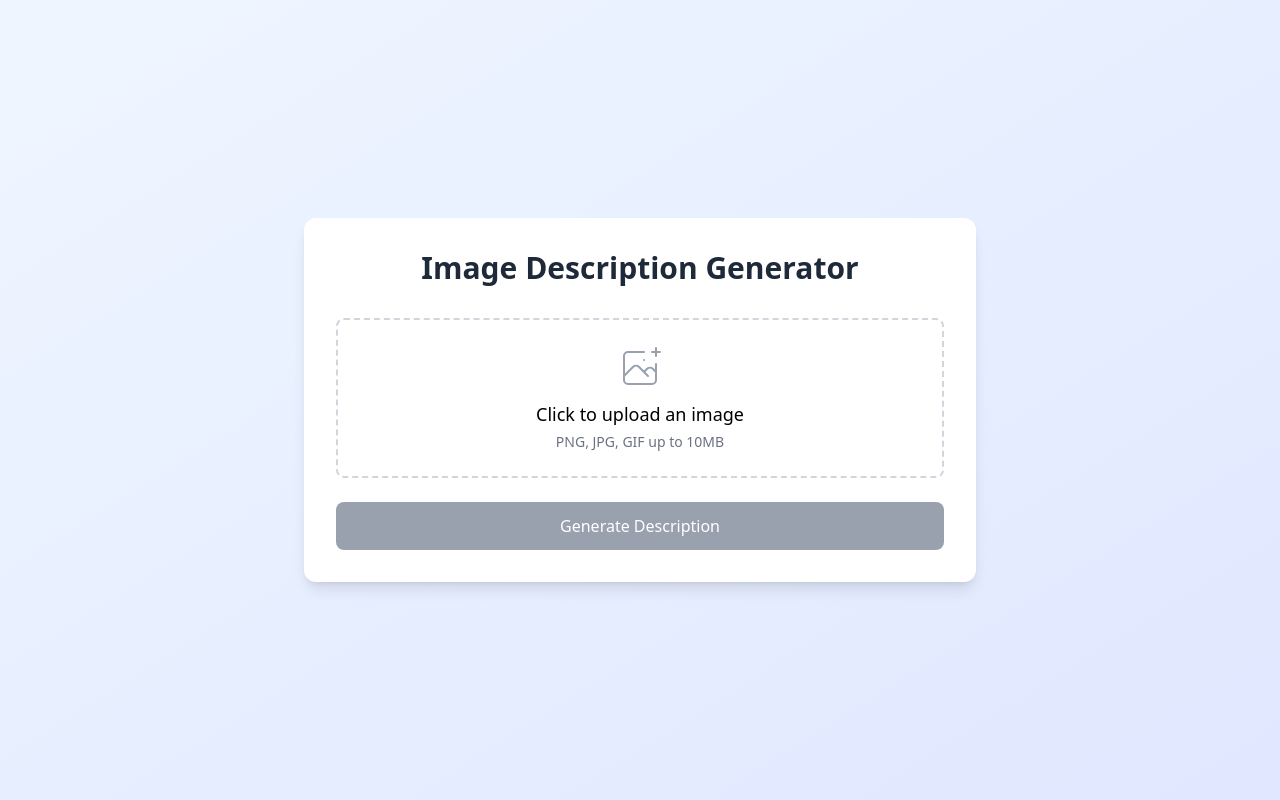
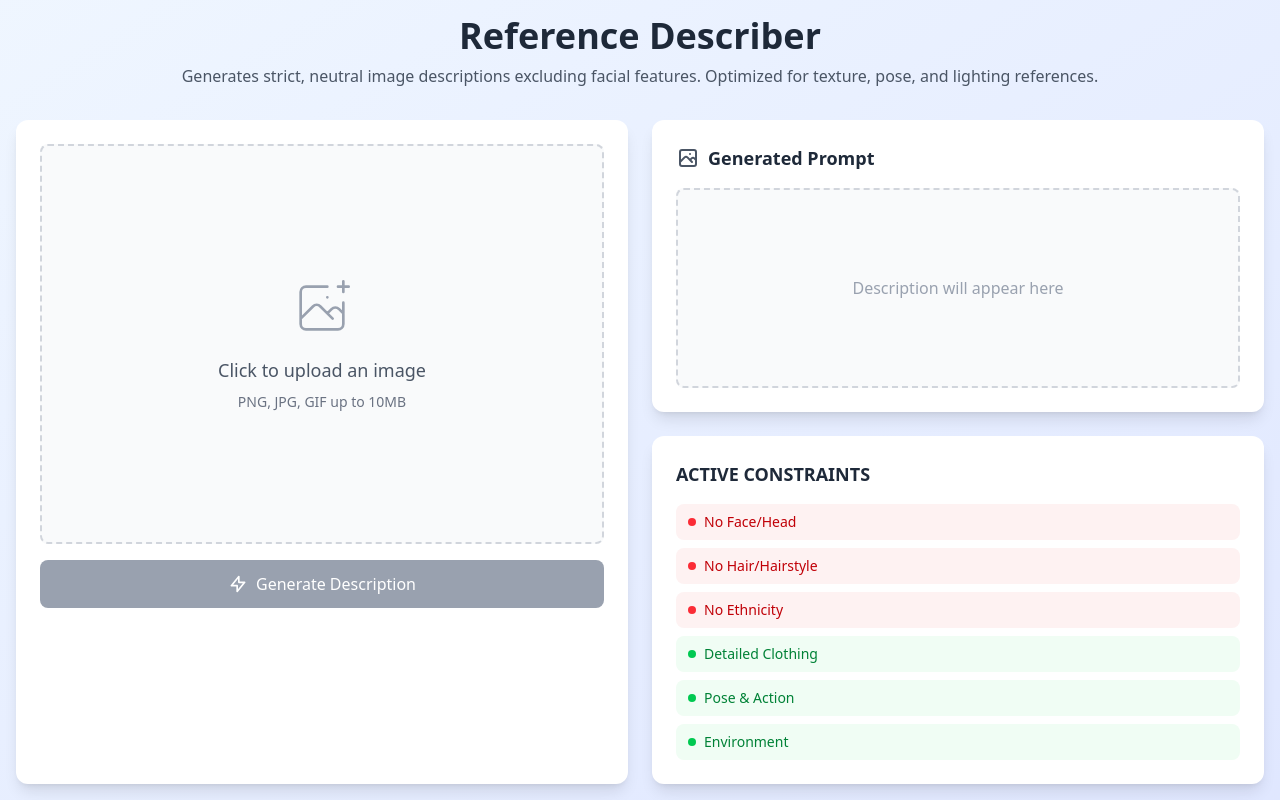
Before and after one commit to abunda77/image-description, a React (Vite) app: page / in a window 1280 px wide. Built offline with nearby package versions, Linux system fonts and the light colour scheme.

Commit message:
update : UI frontend

```diff
--- a/src/components/ImageDescriber.jsx
+++ b/src/components/ImageDescriber.jsx
@@ -2,6 +2,7 @@ import { useState } from 'react';
 
 function ImageDescriber() {
     const [image, setImage] = useState(null);
+    const [imagePreview, setImagePreview] = useState(null);
     const [loading, setLoading] = useState(false);
     const [error, setError] = useState('');
     const [description, setDescription] = useState('');
@@ -84,7 +85,25 @@ function ImageDescriber() {
             setError('');
             setDescription('');
             setCopied(false);
+
+            // Create preview URL
+            const reader = new FileReader();
+            reader.onloadend = () => {
+                setImagePreview(reader.result);
+            };
+            reader.readAsDataURL(file);
         }
+    };
+
+    const handleClearReset = () => {
+        setImage(null);
+        setImagePreview(null);
+        setDescription('');
+        setError('');
+        setCopied(false);
+        // Reset file input
+        const fileInput = document.getElementById('image-upload');
+        if (fileInput) fileInput.value = '';
     };
 
     const copyToClipboard = async () => {
@@ -99,16 +118,69 @@ function ImageDescriber() {
         }
     };
 
+    // Active constraints
+    const constraints = [
+        { label: 'No Face/Head', active: true, type: 'negative' },
+        { label: 'No Hair/Hairstyle', active: true, type: 'negative' },
+        { label: 'No Ethnicity', active: true, type: 'negative' },
+        { label: 'Detailed Clothing', active: true, type: 'positive' },
+        { label: 'Pose & Action', active: true, type: 'positive' },
+        { label: 'Environment', active: true, type: 'positive' },
+    ];
+
     return (
         <div className="min-h-screen bg-gradient-to-br from-blue-50 to-indigo-100 flex items-center justify-center p-4">
-            <div className="max-w-2xl w-full bg-white rounded-xl shadow-lg p-8">
-                <h1 className="text-3xl font-bold text-gray-800 text-center mb-8">
-                    Image Description Generator
+            <div className="max-w-7xl w-full">
+                {/* Header */}
+                <div className="text-center mb-8">
+                    <h1 className="text-4xl font-bold text-gray-800 mb-2">
+                        Reference Describer
                     </h1>
+                    <p className="text-gray-600">
+                        Generates strict, neutral image descriptions excluding facial features. Optimized for texture, pose, and lighting references.
+                    </p>
+                </div>
 
-                <div className="space-y-6">
-                    {/* Image Upload */}
-                    <div className="border-2 border-dashed border-gray-300 rounded-lg p-6 text-center hover:border-blue-400 transition-colors">
+                {/* Main Layout - Two Columns */}
+                <div className="grid grid-cols-1 lg:grid-cols-2 gap-6">
+                    {/* Left Column - Image Preview */}
+                    <div className="bg-white rounded-xl shadow-lg p-6">
+                        <div className="space-y-4">
+                            {/* Image Preview Area */}
+                            <div className="border-2 border-dashed border-gray-300 rounded-lg p-4 min-h-[400px] flex items-center justify-center bg-gray-50 relative group">
+                                {imagePreview ? (
+                                    <div className="relative w-full h-full flex items-center justify-center">
+                                        <img
+                                            src={imagePreview}
+                                            alt="Preview"
+                                            className="max-w-full max-h-[400px] object-contain rounded-lg"
+                                        />
+                                        {/* Reset button on image */}
+                                        <button
+                                            onClick={handleClearReset}
+                                            className="absolute top-2 right-2 bg-white/90 hover:bg-white text-gray-700 p-2 rounded-full shadow-lg transition-all opacity-0 group-hover:opacity-100"
+                                            title="Clear image"
+                                        >
+                                            <svg className="w-5 h-5" fill="none" stroke="currentColor" viewBox="0 0 24 24">
+                                                <path strokeLinecap="round" strokeLinejoin="round" strokeWidth={2} d="M6 18L18 6M6 6l12 12" />
+                                            </svg>
+                                        </button>
+                                    </div>
+                                ) : (
+                                    <label htmlFor="image-upload" className="cursor-pointer text-center w-full">
+                                        <div className="text-gray-400 mb-4">
+                                            <svg className="mx-auto h-16 w-16" stroke="currentColor" fill="none" viewBox="0 0 48 48">
+                                                <path d="M28 8H12a4 4 0 00-4 4v20m32-12v8m0 0v8a4 4 0 01-4 4H12a4 4 0 01-4-4v-4m32-4l-3.172-3.172a4 4 0 00-5.656 0L28 28M8 32l9.172-9.172a4 4 0 015.656 0L28 28m0 0l4 4m4-24h8m-4-4v8m-12 4h.02" strokeWidth={2} strokeLinecap="round" strokeLinejoin="round" />
+                                            </svg>
+                                        </div>
+                                        <p className="text-lg font-medium text-gray-600">
+                                            Click to upload an image
+                                        </p>
+                                        <p className="text-sm text-gray-500 mt-2">
+                                            PNG, JPG, GIF up to 10MB
+                                        </p>
+                                    </label>
+                                )}
                                 <input
                                     type="file"
                                     accept="image/*"
@@ -116,26 +188,14 @@ function ImageDescriber() {
                                     className="hidden"
                                     id="image-upload"
                                 />
-                        <label htmlFor="image-upload" className="cursor-pointer">
-                            <div className="text-gray-600 mb-2">
-                                <svg className="mx-auto h-12 w-12 text-gray-400" stroke="currentColor" fill="none" viewBox="0 0 48 48">
-                                    <path d="M28 8H12a4 4 0 00-4 4v20m32-12v8m0 0v8a4 4 0 01-4 4H12a4 4 0 01-4-4v-4m32-4l-3.172-3.172a4 4 0 00-5.656 0L28 28M8 32l9.172-9.172a4 4 0 015.656 0L28 28m0 0l4 4m4-24h8m-4-4v8m-12 4h.02" strokeWidth={2} strokeLinecap="round" strokeLinejoin="round" />
-                                </svg>
-                            </div>
-                            <p className="text-lg font-medium">
-                                {image ? image.name : 'Click to upload an image'}
-                            </p>
-                            <p className="text-sm text-gray-500 mt-1">
-                                PNG, JPG, GIF up to 10MB
-                            </p>
-                        </label>
                             </div>
 
-                    {/* Generate Button */}
+                            {/* Action Buttons */}
+                            <div className="flex gap-3">
                                 <button
                                     onClick={generateDescription}
                                     disabled={!image || loading}
-                        className="w-full bg-blue-600 hover:bg-blue-700 disabled:bg-gray-400 disabled:cursor-not-allowed text-white font-medium py-3 px-6 rounded-lg transition-colors flex items-center justify-center space-x-2"
+                                    className="flex-1 bg-indigo-600 hover:bg-indigo-700 disabled:bg-gray-400 disabled:cursor-not-allowed text-white font-medium py-3 px-6 rounded-lg transition-colors flex items-center justify-center space-x-2"
                                 >
                                     {loading ? (
                                         <>
@@ -143,45 +203,107 @@ function ImageDescriber() {
                                                 <circle className="opacity-25" cx="12" cy="12" r="10" stroke="currentColor" strokeWidth="4" fill="none"></circle>
                                                 <path className="opacity-75" fill="currentColor" d="M4 12a8 8 0 018-8V0C5.373 0 0 5.373 0 12h4zm2 5.291A7.962 7.962 0 014 12H0c0 3.042 1.135 5.824 3 7.938l3-2.647z"></path>
                                             </svg>
-                                <span>Generating Description...</span>
+                                            <span>Generating...</span>
                                         </>
                                     ) : (
+                                        <>
+                                            <svg className="w-5 h-5" fill="none" stroke="currentColor" viewBox="0 0 24 24">
+                                                <path strokeLinecap="round" strokeLinejoin="round" strokeWidth={2} d="M13 10V3L4 14h7v7l9-11h-7z" />
+                                            </svg>
                                             <span>Generate Description</span>
+                                        </>
                                     )}
                                 </button>
+
+                                {image && (
+                                    <button
+                                        onClick={handleClearReset}
+                                        className="bg-gray-200 hover:bg-gray-300 text-gray-700 font-medium py-3 px-6 rounded-lg transition-colors flex items-center space-x-2"
+                                        title="Clear and reset"
+                                    >
+                                        <svg className="w-5 h-5" fill="none" stroke="currentColor" viewBox="0 0 24 24">
+                                            <path strokeLinecap="round" strokeLinejoin="round" strokeWidth={2} d="M4 4v5h.582m15.356 2A8.001 8.001 0 004.582 9m0 0H9m11 11v-5h-.581m0 0a8.003 8.003 0 01-15.357-2m15.357 2H15" />
+                                        </svg>
+                                        <span>Reset</span>
+                                    </button>
+                                )}
+                            </div>
+                        </div>
+                    </div>
+
+                    {/* Right Column - Description & Constraints */}
+                    <div className="space-y-6">
+                        {/* Generated Description */}
+                        <div className="bg-white rounded-xl shadow-lg p-6">
+                            <div className="flex items-center mb-4">
+                                <svg className="w-6 h-6 text-gray-600 mr-2" fill="none" stroke="currentColor" viewBox="0 0 24 24">
+                                    <path strokeLinecap="round" strokeLinejoin="round" strokeWidth={2} d="M4 16l4.586-4.586a2 2 0 012.828 0L16 16m-2-2l1.586-1.586a2 2 0 012.828 0L20 14m-6-6h.01M6 20h12a2 2 0 002-2V6a2 2 0 00-2-2H6a2 2 0 00-2 2v12a2 2 0 002 2z" />
+                                </svg>
+                                <h3 className="text-lg font-semibold text-gray-800">Generated Prompt</h3>
+                            </div>
+
+                            {description ? (
+                                <div className="space-y-3">
+                                    <div className="bg-gray-50 border border-gray-200 rounded-lg p-4 min-h-[200px] max-h-[400px] overflow-y-auto">
+                                        <p className="text-gray-700 leading-relaxed whitespace-pre-wrap">
+                                            {description}
+                                        </p>
+                                    </div>
+                                    <button
+                                        onClick={copyToClipboard}
+                                        className="w-full flex items-center justify-center space-x-2 bg-gray-100 hover:bg-gray-200 text-gray-700 font-medium py-2 px-4 rounded-lg transition-colors"
+                                    >
+                                        <svg className="h-5 w-5" fill="none" stroke="currentColor" viewBox="0 0 24 24">
+                                            <path strokeLinecap="round" strokeLinejoin="round" strokeWidth={2} d="M8 16H6a2 2 0 01-2-2V6a2 2 0 012-2h8a2 2 0 012 2v2m-6 12h8a2 2 0 002-2v-8a2 2 0 00-2-2h-8a2 2 0 00-2 2v8a2 2 0 002 2z" />
+                                        </svg>
+                                        <span>{copied ? 'Copied!' : 'Copy to Clipboard'}</span>
+                                    </button>
+                                </div>
+                            ) : (
+                                <div className="bg-gray-50 border-2 border-dashed border-gray-300 rounded-lg p-8 min-h-[200px] flex items-center justify-center">
+                                    <p className="text-gray-400 text-center">
+                                        Description will appear here
+                                    </p>
+                                </div>
+                            )}
+                        </div>
+
+                        {/* Active Constraints */}
+                        <div className="bg-white rounded-xl shadow-lg p-6">
+                            <h3 className="text-lg font-semibold text-gray-800 mb-4">
+                                ACTIVE CONSTRAINTS
+                            </h3>
+                            <div className="grid grid-cols-1 gap-2">
+                                {constraints.map((constraint, index) => (
+                                    <div
+                                        key={index}
+                                        className={`flex items-center space-x-2 px-3 py-2 rounded-lg ${constraint.type === 'negative'
+                                                ? 'bg-red-50 text-red-700'
+                                                : 'bg-green-50 text-green-700'
+                                            }`}
+                                    >
+                                        <div className={`w-2 h-2 rounded-full ${constraint.type === 'negative'
+                                                ? 'bg-red-500'
+                                                : 'bg-green-500'
+                                            }`}></div>
+                                        <span className="text-sm font-medium">{constraint.label}</span>
+                                    </div>
+                                ))}
+                            </div>
+                        </div>
 
                         {/* Error Message */}
                         {error && (
                             <div className="bg-red-50 border border-red-200 rounded-lg p-4">
-                            <div className="flex items-center">
-                                <svg className="h-5 w-5 text-red-400 mr-2" viewBox="0 0 20 20" fill="currentColor">
+                                <div className="flex items-start">
+                                    <svg className="h-5 w-5 text-red-400 mr-2 flex-shrink-0 mt-0.5" viewBox="0 0 20 20" fill="currentColor">
                                         <path fillRule="evenodd" d="M10 18a8 8 0 100-16 8 8 0 000 16zM8.707 7.293a1 1 0 00-1.414 1.414L8.586 10l-1.293 1.293a1 1 0 101.414 1.414L10 11.414l1.293 1.293a1 1 0 001.414-1.414L11.414 10l1.293-1.293a1 1 0 00-1.414-1.414L10 8.586 8.707 7.293z" clipRule="evenodd" />
                                     </svg>
-                                <p className="text-red-800">{error}</p>
+                                    <p className="text-red-800 text-sm">{error}</p>
                                 </div>
                             </div>
                         )}
-
-                    {/* Description Output */}
-                    {description && (
-                        <div className="bg-gray-50 border border-gray-200 rounded-lg p-4">
-                            <div className="flex items-center justify-between mb-2">
-                                <h3 className="text-lg font-medium text-gray-800">Generated Description</h3>
-                                <button
-                                    onClick={copyToClipboard}
-                                    className="flex items-center space-x-1 text-blue-600 hover:text-blue-800 transition-colors"
-                                >
-                                    <svg className="h-4 w-4" fill="none" stroke="currentColor" viewBox="0 0 24 24">
-                                        <path strokeLinecap="round" strokeLinejoin="round" strokeWidth={2} d="M8 16H6a2 2 0 01-2-2V6a2 2 0 012-2h8a2 2 0 012 2v2m-6 12h8a2 2 0 002-2v-8a2 2 0 00-2-2h-8a2 2 0 00-2 2v8a2 2 0 002 2z" />
-                                    </svg>
-                                    <span className="text-sm font-medium">
-                                        {copied ? 'Copied!' : 'Copy'}
-                                    </span>
-                                </button>
                     </div>
-                            <p className="text-gray-700 leading-relaxed">{description}</p>
-                        </div>
-                    )}
                 </div>
             </div>
         </div>
```
Lines whose indentation alone changed are shown as unchanged.
